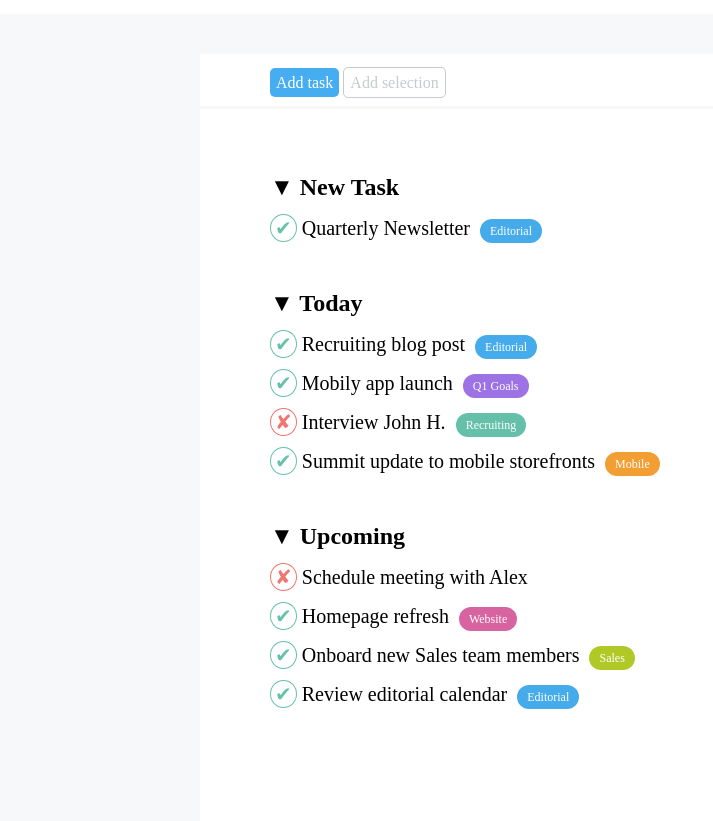
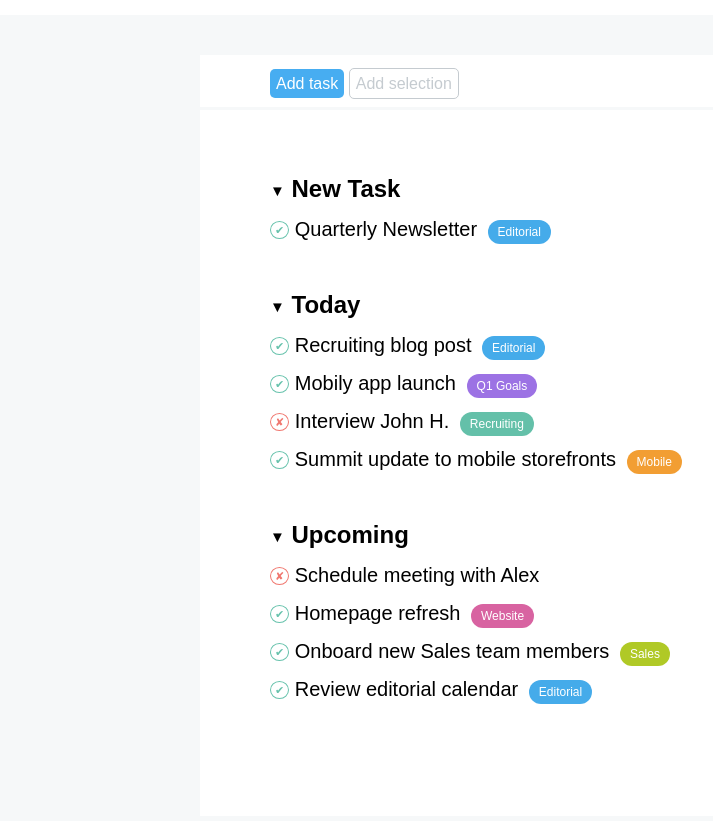
Before and after one commit to mattesalva93/html-css-toboolist, a plain HTML site: page index.html in a window 1280 px wide. Shown: the part 109-930 px from the top of the page, without its empty margins (0-713 px from the left). Drawn offline with Linux system fonts and the light colour scheme.

Commit message:
correzione in classe

```diff
--- a/index.html
+++ b/index.html
@@ -30,13 +30,13 @@
         <section> <!--elenco task-->
             <div class="container">
 
-                <h1>&#9660 New Task</h1>
+                <h1><span>&#9660</span> New Task</h1>
 
                 <div class="newtask">
                     <span class="check">&#10004;</span> Quarterly Newsletter <span id="editorial">Editorial</span>
                 </div>
 
-                <h1>&#9660 Today</h1>
+                <h1><span>&#9660</span> Today</h1>
 
                 <div class="newtask">
                     <span class="check">&#10004;</span> Recruiting blog post <span id="editorial">Editorial</span>
@@ -54,7 +54,7 @@
                     <span class="check">&#10004;</span> Summit update to mobile storefronts <span id="mobile">Mobile</span>
                 </div>
 
-                <h1>&#9660 Upcoming</h1>
+                <h1><span>&#9660</span> Upcoming</h1>
 
                 <div class="newtask">
                     <span class="false">&#10008;</span> Schedule meeting with Alex
--- a/style.css
+++ b/style.css
@@ -2,6 +2,7 @@
     margin: 0;
     padding: 0;
     background-color: #F6F8F9;
+    font-family: Arial, Helvetica, sans-serif;
 }
 .logo{
     padding: 30px;
@@ -54,12 +55,19 @@ section h1{
     margin-left: 55px;
     margin-top: 50px;
 }
+.container h1 span{
+    font-size: 15px;
+    background-color: white;
+    vertical-align: middle;
+}
 .check, .false{
     color:#67C2AC;
     border-radius: 50%;
     border: 1px solid #67C2AC;
     padding: 2px 4px;
     background-color: white;
+    font-size: 11px;
+    vertical-align: middle;
 }
 .false{
     color:#F0776F;
```
